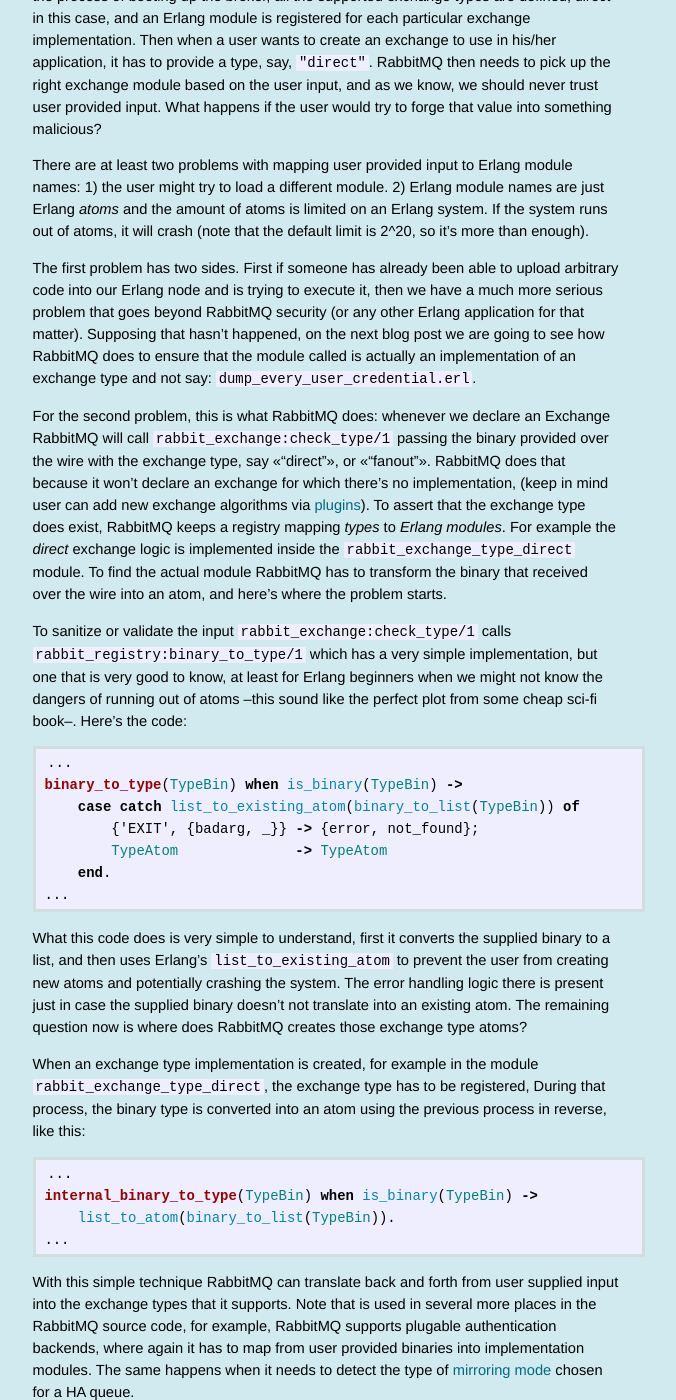
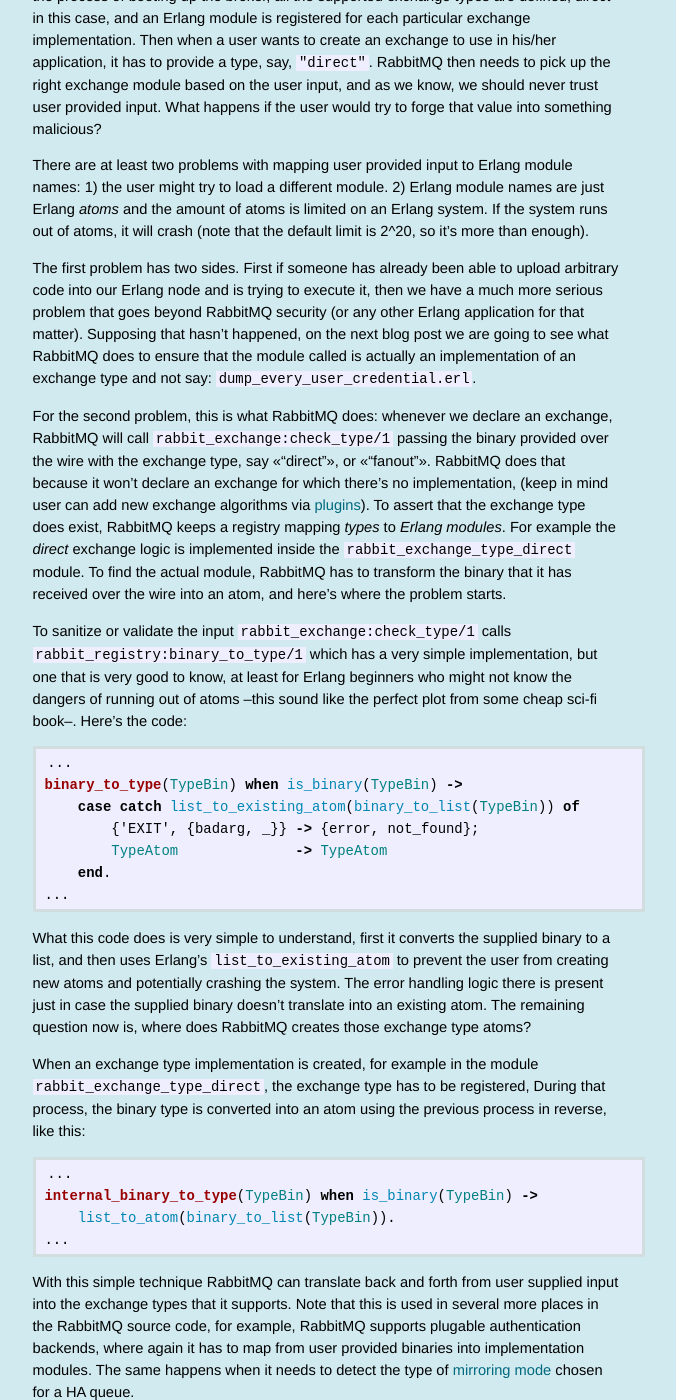
Before and after one commit to videlalvaro/videlalvaro.github.io, a Jekyll site: the page built from _posts/2013-09-02-rabbitmq-sanitzing-user-input-in-erlang.md, in a window 1280 px wide and 1400 px high, scrolled down 408 px. Shown: the whole window, without its empty margins (314-990 px from the left). Built offline with Jekyll 4.4.1, drawn with Linux system fonts in a browser that asks for light colours; comment, search, counter and statistics services are not loaded.

Commit message:
fixes tyops

```diff
--- a/_posts/2013-09-02-rabbitmq-sanitzing-user-input-in-erlang.md
+++ b/_posts/2013-09-02-rabbitmq-sanitzing-user-input-in-erlang.md
@@ -13,11 +13,11 @@
 
 There are at least two problems with mapping user provided input to Erlang module names: 1) the user might try to load a different module. 2) Erlang module names are just Erlang _atoms_ and the amount of atoms is limited on an Erlang system. If the system runs out of atoms, it will crash (note that the default limit is 2^20, so it's more than enough).
 
-The first problem has two sides. First if someone has already been able to upload arbitrary code into our Erlang node and is trying to execute it, then we have a much more serious problem that goes beyond RabbitMQ security (or any other Erlang application for that matter). Supposing that hasn't happened, on the next blog post we are going to see how RabbitMQ does to ensure that the module called is actually an implementation of an exchange type and not say: `dump_every_user_credential.erl`.
+The first problem has two sides. First if someone has already been able to upload arbitrary code into our Erlang node and is trying to execute it, then we have a much more serious problem that goes beyond RabbitMQ security (or any other Erlang application for that matter). Supposing that hasn't happened, on the next blog post we are going to see what RabbitMQ does to ensure that the module called is actually an implementation of an exchange type and not say: `dump_every_user_credential.erl`.
 
-For the second problem, this is what RabbitMQ does: whenever we declare an Exchange RabbitMQ will call `rabbit_exchange:check_type/1` passing the binary provided over the wire with the exchange type, say <<"direct">>, or <<"fanout">>. RabbitMQ does that because it won't declare an exchange for which there's no implementation, (keep in mind user can add new exchange algorithms via [plugins](http://www.rabbitmq.com/plugins.html)). To assert that the exchange type does exist, RabbitMQ keeps a registry mapping _types_ to _Erlang modules_. For example the _direct_ exchange logic is implemented inside the `rabbit_exchange_type_direct` module. To find the actual module RabbitMQ has to transform the binary that received over the wire into an atom, and here's where the problem starts.
+For the second problem, this is what RabbitMQ does: whenever we declare an exchange, RabbitMQ will call `rabbit_exchange:check_type/1` passing the binary provided over the wire with the exchange type, say <<"direct">>, or <<"fanout">>. RabbitMQ does that because it won't declare an exchange for which there's no implementation, (keep in mind user can add new exchange algorithms via [plugins](http://www.rabbitmq.com/plugins.html)). To assert that the exchange type does exist, RabbitMQ keeps a registry mapping _types_ to _Erlang modules_. For example the _direct_ exchange logic is implemented inside the `rabbit_exchange_type_direct` module. To find the actual module, RabbitMQ has to transform the binary that it has received over the wire into an atom, and here's where the problem starts.
 
-To sanitize or validate the input `rabbit_exchange:check_type/1` calls `rabbit_registry:binary_to_type/1` which has a very simple implementation, but one that is very good to know, at least for Erlang beginners when we might not know the dangers of running out of atoms –this sound like the perfect plot from some cheap sci-fi book–. Here's the code:
+To sanitize or validate the input `rabbit_exchange:check_type/1` calls `rabbit_registry:binary_to_type/1` which has a very simple implementation, but one that is very good to know, at least for Erlang beginners who might not know the dangers of running out of atoms –this sound like the perfect plot from some cheap sci-fi book–. Here's the code:
 
 {% highlight erlang %}
 ...
@@ -29,7 +29,7 @@
 ...
 {% endhighlight %}
 
-What this code does is very simple to understand, first it converts the supplied binary to a list, and then uses Erlang's `list_to_existing_atom` to prevent the user from creating new atoms and potentially crashing the system. The error handling logic there is present just in case the supplied binary doesn't not translate into an existing atom. The remaining question now is where does RabbitMQ creates those exchange type atoms?
+What this code does is very simple to understand, first it converts the supplied binary to a list, and then uses Erlang's `list_to_existing_atom` to prevent the user from creating new atoms and potentially crashing the system. The error handling logic there is present just in case the supplied binary doesn't translate into an existing atom. The remaining question now is, where does RabbitMQ creates those exchange type atoms?
 
 When an exchange type implementation is created, for example in the module `rabbit_exchange_type_direct`, the exchange type has to be registered, During that process, the binary type is converted into an atom using the previous process in reverse, like this:
 
@@ -40,7 +40,7 @@
 ...
 {% endhighlight %}
 
-With this simple technique RabbitMQ can translate back and forth from user supplied input into the exchange types that it supports. Note that is used in several more places in the RabbitMQ source code, for example, RabbitMQ supports plugable authentication backends, where again it has to map from user provided binaries into implementation modules. The same happens when it needs to detect the type of [mirroring mode](http://www.rabbitmq.com/ha.html#genesis) chosen for a HA queue.
+With this simple technique RabbitMQ can translate back and forth from user supplied input into the exchange types that it supports. Note that this is used in several more places in the RabbitMQ source code, for example, RabbitMQ supports plugable authentication backends, where again it has to map from user provided binaries into implementation modules. The same happens when it needs to detect the type of [mirroring mode](http://www.rabbitmq.com/ha.html#genesis) chosen for a HA queue.
 
 In the next blog post we are going to explore how RabbitMQ ensures that a new exchange type provided by a plugin is in fact an implementation of the `rabbit_exchange_type` behaviour, or that an authentication mechanism exposed by a plugin is an implementation of `rabbit_auth_mechanism`.
 
```
